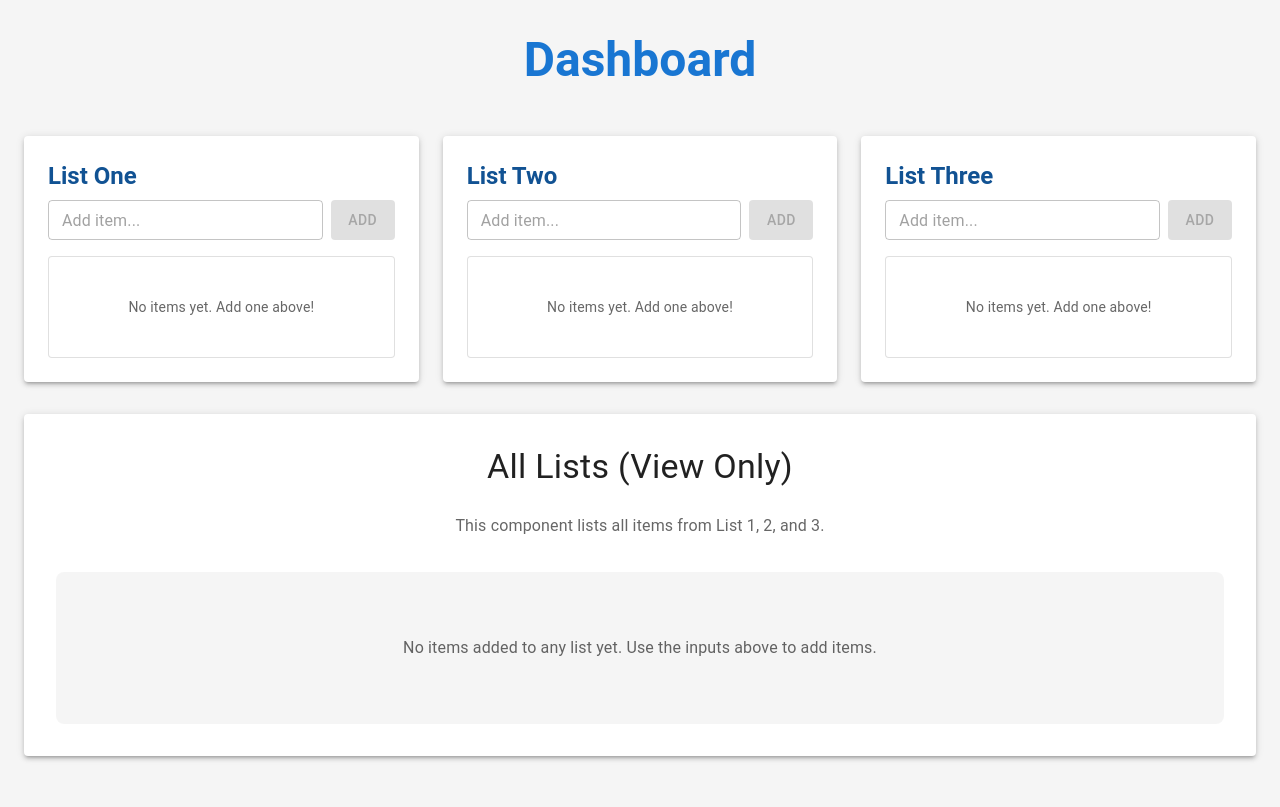
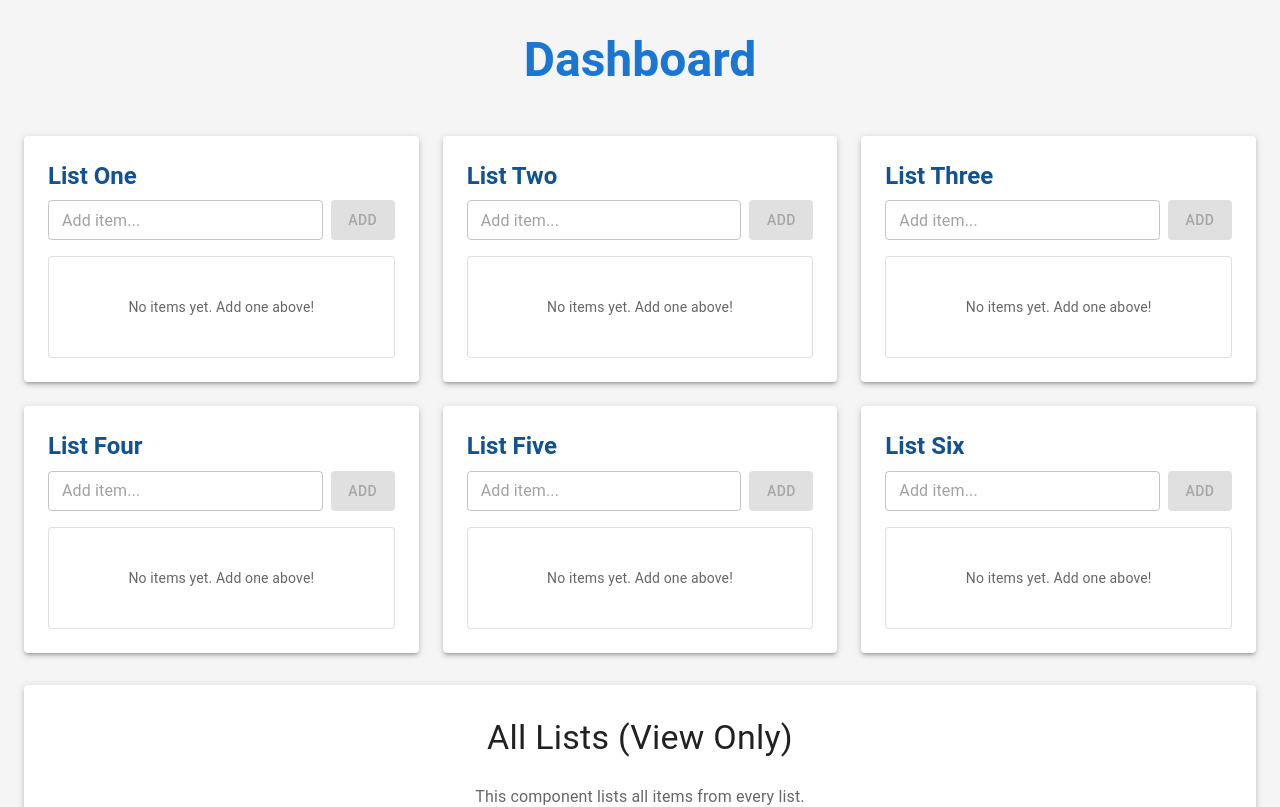
Before and after one commit to mittal-SEW/vite-list-component, a React (Vite) app: page / in a window 1280 px wide. Shown: the top 807 px of the page. Built offline with nearby package versions, Linux system fonts and the light colour scheme.

Commit message:
refactor: data-driven list rendering with Lists 1-6

```diff
--- a/src/App.jsx
+++ b/src/App.jsx
@@ -1,9 +1,16 @@
 import { useState } from 'react';
 import { Container, Typography, Box } from '@mui/material';
-import ListOne from './components/ListOne';
-import ListTwo from './components/ListTwo';
-import ListThree from './components/ListThree';
+import ListComponent from './components/ListComponent';
 import Lists from './components/Lists';
+
+const LIST_CONFIG = [
+  { id: 'List1', title: 'List One' },
+  { id: 'List2', title: 'List Two' },
+  { id: 'List3', title: 'List Three' },
+  { id: 'List4', title: 'List Four' },
+  { id: 'List5', title: 'List Five' },
+  { id: 'List6', title: 'List Six' },
+];
 
 function App() {
   const [items, setItems] = useState([]);
@@ -21,10 +28,6 @@ function App() {
     setItems((prev) => prev.filter((item) => item.id !== id));
   };
 
-  const list1Items = items.filter((i) => i.source === 'List1');
-  const list2Items = items.filter((i) => i.source === 'List2');
-  const list3Items = items.filter((i) => i.source === 'List3');
-
   return (
     <Container maxWidth="xl" sx={{ py: 4, bgcolor: 'background.default', minHeight: '100vh' }}>
       <Typography variant="h3" component="h1" gutterBottom align="center" sx={{ mb: 6, fontWeight: 700, color: 'primary.main' }}>
@@ -32,15 +35,17 @@ function App() {
       </Typography>
 
       <Box sx={{ display: 'flex', flexWrap: 'wrap', gap: 3 }}>
-        <Box sx={{ flex: '1 1 300px', minWidth: 0 }}>
-          <ListOne items={list1Items} onAdd={(text) => addItem(text, 'List1')} onRemove={removeItem} />
-        </Box>
-        <Box sx={{ flex: '1 1 300px', minWidth: 0 }}>
-          <ListTwo items={list2Items} onAdd={(text) => addItem(text, 'List2')} onRemove={removeItem} />
-        </Box>
-        <Box sx={{ flex: '1 1 300px', minWidth: 0 }}>
-          <ListThree items={list3Items} onAdd={(text) => addItem(text, 'List3')} onRemove={removeItem} />
-        </Box>
+        {LIST_CONFIG.map((list) => (
+          <Box key={list.id} sx={{ flex: '1 1 300px', minWidth: 0 }}>
+            <ListComponent
+              title={list.title}
+              source={list.id}
+              items={items.filter((item) => item.source === list.id)}
+              onAdd={addItem}
+              onRemove={removeItem}
+            />
+          </Box>
+        ))}
       </Box>
 
       <Box sx={{ mt: 4 }}>
--- a/src/components/ListTwo.jsx
+++ b/src/components/ListComponent.jsx
@@ -2,13 +2,13 @@ import { useState } from 'react';
 import { Paper, Typography, TextField, Button, List, ListItem, ListItemText, IconButton, Box } from '@mui/material';
 import DeleteIcon from '@mui/icons-material/Delete';
 
-export default function ListTwo({ items, onAdd, onRemove }) {
+export default function ListComponent({ title, source, items, onAdd, onRemove }) {
     const [text, setText] = useState('');
 
     const handleSubmit = (e) => {
         e.preventDefault();
         if (text.trim()) {
-            onAdd(text.trim());
+            onAdd(text.trim(), source);
             setText('');
         }
     };
@@ -16,7 +16,7 @@ export default function ListTwo({ items, onAdd, onRemove }) {
     return (
         <Paper elevation={3} sx={{ p: 3, height: '100%', display: 'flex', flexDirection: 'column' }}>
             <Typography variant="h5" gutterBottom sx={{ color: 'primary.dark', fontWeight: 600 }}>
-                List Two
+                {title}
             </Typography>
 
             <Box component="form" onSubmit={handleSubmit} sx={{ display: 'flex', gap: 1, mb: 2 }}>
--- a/src/components/ListOne.jsx
+++ /dev/null
@@ -1,58 +0,0 @@
-import { useState } from 'react';
-import { Paper, Typography, TextField, Button, List, ListItem, ListItemText, IconButton, Box } from '@mui/material';
-import DeleteIcon from '@mui/icons-material/Delete';
-
-export default function ListOne({ items, onAdd, onRemove }) {
-    const [text, setText] = useState('');
-
-    const handleSubmit = (e) => {
-        e.preventDefault();
-        if (text.trim()) {
-            onAdd(text.trim());
-            setText('');
-        }
-    };
-
-    return (
-        <Paper elevation={3} sx={{ p: 3, height: '100%', display: 'flex', flexDirection: 'column' }}>
-            <Typography variant="h5" gutterBottom sx={{ color: 'primary.dark', fontWeight: 600 }}>
-                List One
-            </Typography>
-
-            <Box component="form" onSubmit={handleSubmit} sx={{ display: 'flex', gap: 1, mb: 2 }}>
-                <TextField
-                    size="small"
-                    fullWidth
-                    value={text}
-                    onChange={(e) => setText(e.target.value)}
-                    placeholder="Add item..."
-                    variant="outlined"
-                />
-                <Button variant="contained" type="submit" disabled={!text.trim()}>
-                    Add
-                </Button>
-            </Box>
-
-            <List sx={{ flexGrow: 1, overflow: 'auto', maxHeight: 300, bgcolor: 'background.paper', border: '1px solid', borderColor: 'divider', borderRadius: 1 }}>
-                {items.map((item) => (
-                    <ListItem
-                        key={item.id}
-                        secondaryAction={
-                            <IconButton edge="end" aria-label="delete" onClick={() => onRemove(item.id)} color="error" size="small">
-                                <DeleteIcon />
-                            </IconButton>
-                        }
-                        divider
-                    >
-                        <ListItemText primary={item.text} />
-                    </ListItem>
-                ))}
-                {items.length === 0 && (
-                    <Typography variant="body2" color="text.secondary" align="center" sx={{ py: 4 }}>
-                        No items yet. Add one above!
-                    </Typography>
-                )}
-            </List>
-        </Paper>
-    );
-}
--- a/src/components/ListThree.jsx
+++ /dev/null
@@ -1,58 +0,0 @@
-import { useState } from 'react';
-import { Paper, Typography, TextField, Button, List, ListItem, ListItemText, IconButton, Box } from '@mui/material';
-import DeleteIcon from '@mui/icons-material/Delete';
-
-export default function ListThree({ items, onAdd, onRemove }) {
-    const [text, setText] = useState('');
-
-    const handleSubmit = (e) => {
-        e.preventDefault();
-        if (text.trim()) {
-            onAdd(text.trim());
-            setText('');
-        }
-    };
-
-    return (
-        <Paper elevation={3} sx={{ p: 3, height: '100%', display: 'flex', flexDirection: 'column' }}>
-            <Typography variant="h5" gutterBottom sx={{ color: 'primary.dark', fontWeight: 600 }}>
-                List Three
-            </Typography>
-
-            <Box component="form" onSubmit={handleSubmit} sx={{ display: 'flex', gap: 1, mb: 2 }}>
-                <TextField
-                    size="small"
-                    fullWidth
-                    value={text}
-                    onChange={(e) => setText(e.target.value)}
-                    placeholder="Add item..."
-                    variant="outlined"
-                />
-                <Button variant="contained" type="submit" disabled={!text.trim()}>
-                    Add
-                </Button>
-            </Box>
-
-            <List sx={{ flexGrow: 1, overflow: 'auto', maxHeight: 300, bgcolor: 'background.paper', border: '1px solid', borderColor: 'divider', borderRadius: 1 }}>
-                {items.map((item) => (
-                    <ListItem
-                        key={item.id}
-                        secondaryAction={
-                            <IconButton edge="end" aria-label="delete" onClick={() => onRemove(item.id)} color="error" size="small">
-                                <DeleteIcon />
-                            </IconButton>
-                        }
-                        divider
-                    >
-                        <ListItemText primary={item.text} />
-                    </ListItem>
-                ))}
-                {items.length === 0 && (
-                    <Typography variant="body2" color="text.secondary" align="center" sx={{ py: 4 }}>
-                        No items yet. Add one above!
-                    </Typography>
-                )}
-            </List>
-        </Paper>
-    );
-}
--- a/src/components/Lists.jsx
+++ b/src/components/Lists.jsx
@@ -7,7 +7,7 @@ export default function Lists({ items }) {
                 All Lists (View Only)
             </Typography>
             <Typography variant="subtitle1" align="center" color="text.secondary" sx={{ mb: 4 }}>
-                This component lists all items from List 1, 2, and 3.
+                This component lists all items from every list.
             </Typography>
 
             {items.length === 0 ? (
@@ -40,7 +40,7 @@ export default function Lists({ items }) {
                             <Chip
                                 label={item.source}
                                 size="small"
-                                color={item.source === 'List1' ? 'primary' : item.source === 'List2' ? 'secondary' : 'success'}
+                                color={['primary', 'secondary', 'success', 'info', 'warning', 'error'][parseInt(item.source.replace('List', '')) - 1] || 'default'}
                                 variant="filled"
                                 sx={{ ml: 2, minWidth: 80 }}
                             />
```
